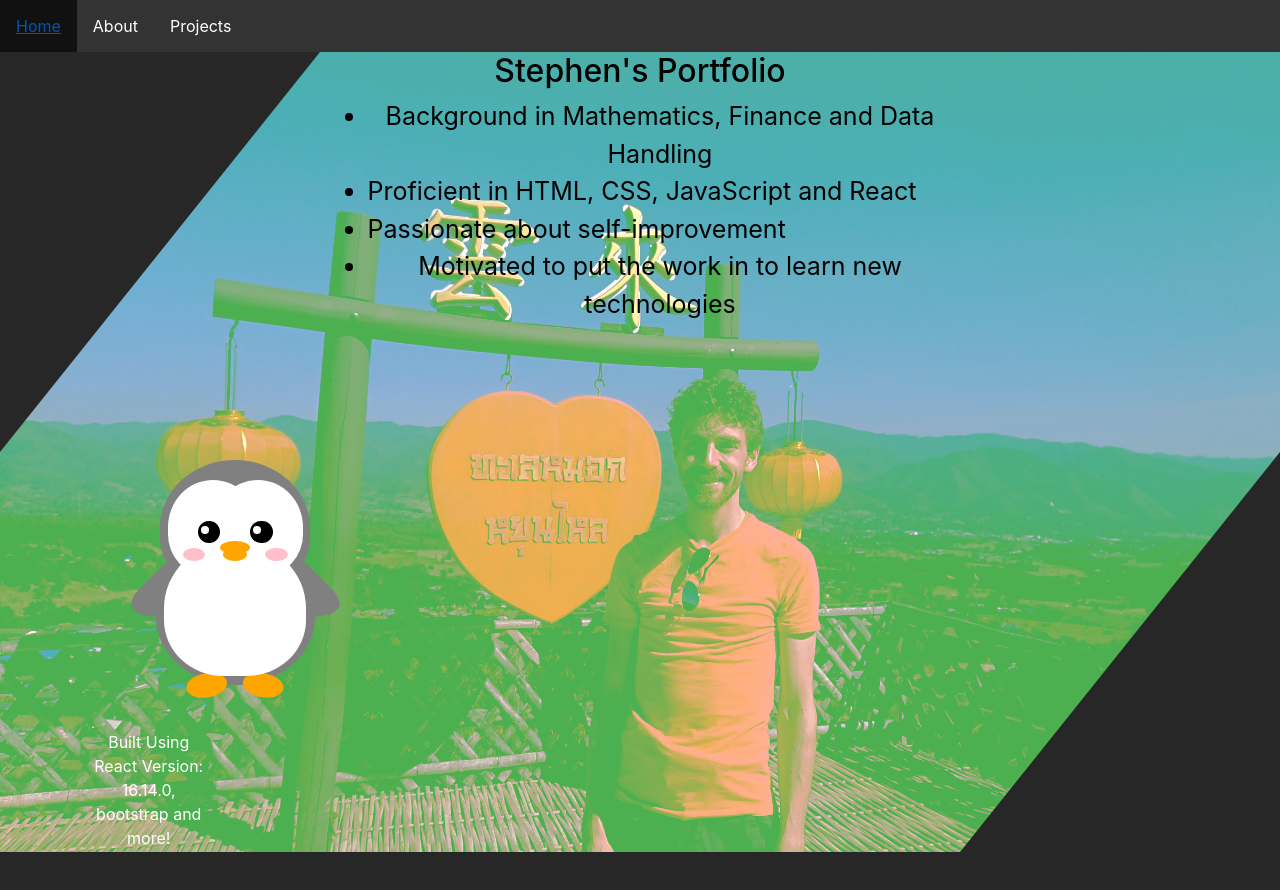
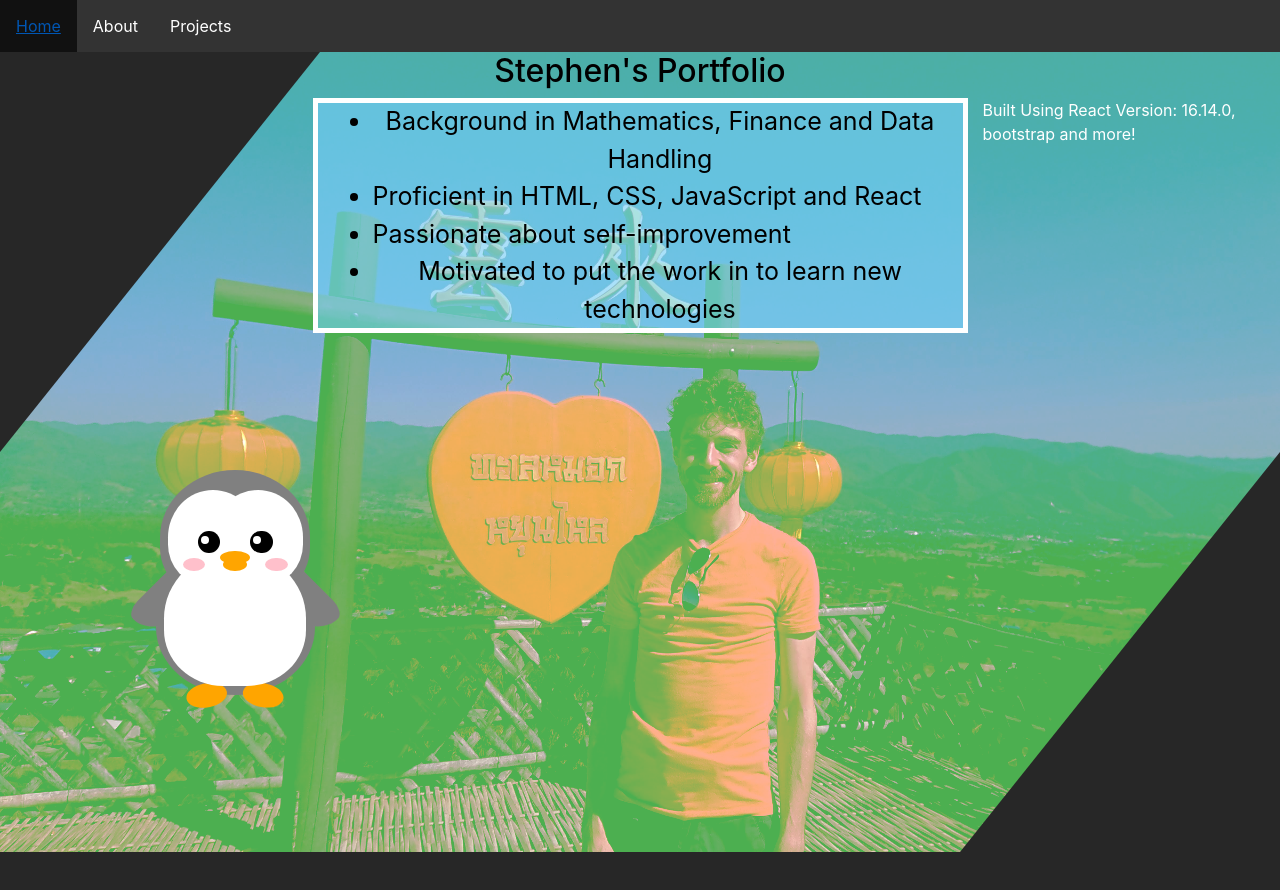
Before and after one commit to Stan-Sasquatch/stephen-portfolio, a React (Create React App) app: page /#/ in a window 1280 px wide. Shown: the top 890 px of the page. After the commit the page ends 852 px from the top, so only its background shows below. Built offline with nearby package versions, Linux system fonts and the light colour scheme; the HTML template or start-up script is replaced by a standard one.

Commit message:
styling homepage

```diff
--- a/src/CSS/HomePage.css
+++ b/src/CSS/HomePage.css
@@ -11,21 +11,14 @@
   background-size:cover;
 }
 
-img.profile-pic {
-
-  margin:auto;
-    border:1px solid black;
-   height: 412px;
-   width: 310px;
-  }
-
 
   .list-container{
 
     font-size: 25px;
     color: black;
     justify-content:center;
-
+    border:5px solid white;
+  background-color: rgba(118, 207, 248, 0.609)
   }
 
   .title{
--- a/src/Components/HomePage.js
+++ b/src/Components/HomePage.js
@@ -13,7 +13,7 @@ const HomePage = () => {
             <div className="col-3"></div>
             <div className="list-container text-center col-6">
 
-                <ul>
+                <ul id="homepage-list">
                     <div >
                         <li >
                             Background in Mathematics, Finance and Data Handling
@@ -36,7 +36,11 @@ const HomePage = () => {
                     </div>
                 </ul>
             </div>
+            <div className="col-3">
 
+                <div> Built Using React Version: {React.version}, bootstrap and more!</div>
+
+            </div>
 
         </div>
         <div className="row">
@@ -45,8 +49,6 @@ const HomePage = () => {
                     <PenguinPage />
                 </div>
 
-
-                <div className="penguin-text text-center"> Built Using React Version: {React.version}, bootstrap and more!</div>
 
             </div>
             <div className="col-6">
```
